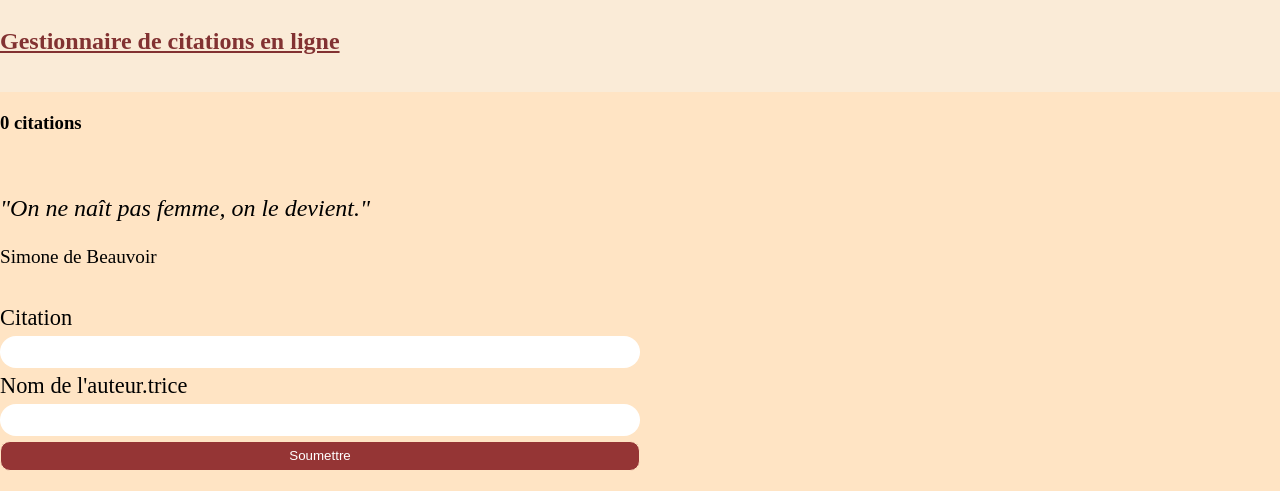
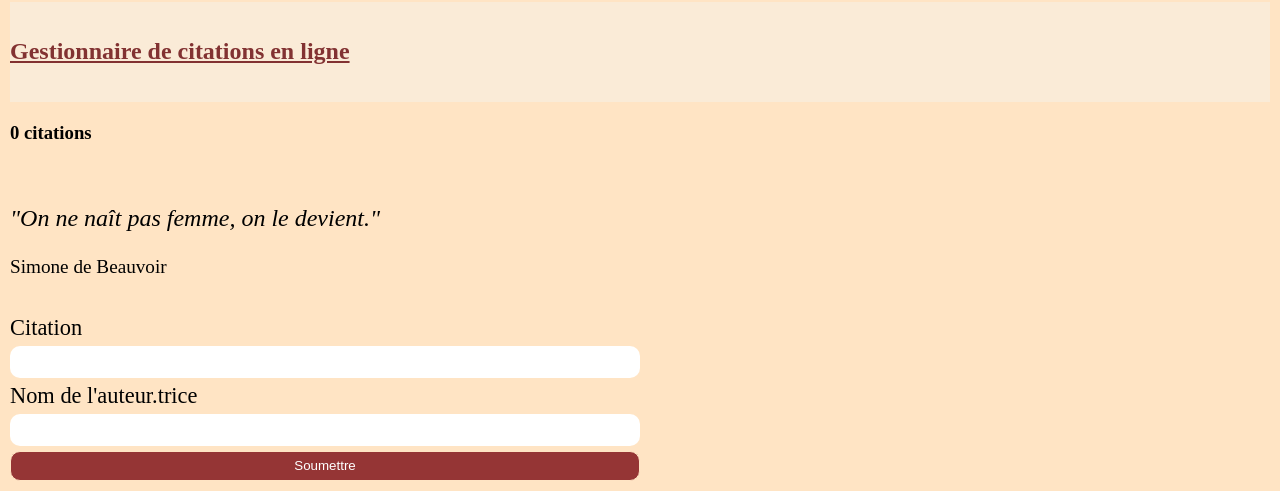
Before and after one commit to fatydm/kata_un, a plain HTML site: page index.html in a window 1280 px wide. Shown: the part 462-953 px from the top of the page. Drawn offline with Linux system fonts and the light colour scheme; a web font is replaced by a local one.

Commit message:
fin du projet

```diff
--- a/script.js
+++ b/script.js
@@ -11,8 +11,13 @@ formQuoteCreation.addEventListener('submit', (event) => {
     const quotePosted = document.getElementById('citation').value;
 
     addQuote(quotePosted, authorName);
+    authorName.value= ''
+
     quoteCount++;
     quotesUpdate.innerText = quoteCount;
+
+
+
 });
 
 function addQuote(quote, author){
--- a/style.css
+++ b/style.css
@@ -1,7 +1,7 @@
 
 body {
     background-color: bisque;
-    margin: auto;
+    margin: 10px
 
 }
 
@@ -63,7 +63,7 @@ label{
 input {
     height: 30px;
     color: antiquewhite;
-    border-radius: 20px;
+    border-radius: 10px;
     border: none
 }
 
```
